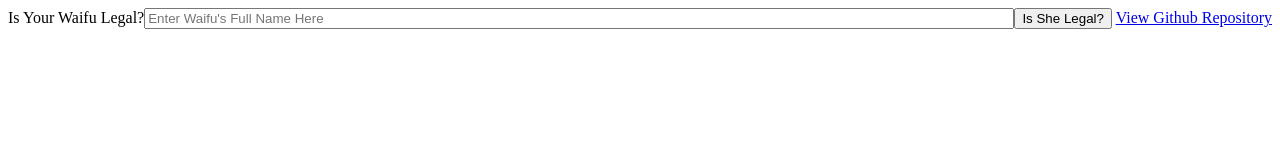
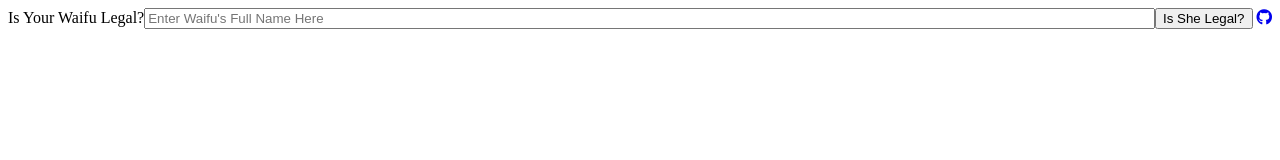
Before and after one commit to yourWaifu/is-your-waifu-legal, a plain HTML site: page index.html in a window 1280 px wide. Drawn offline with Linux system fonts and the light colour scheme.

Commit message:
Use github logo

```diff
--- a/index.html
+++ b/index.html
@@ -2,6 +2,7 @@
 	<meta charset="utf-8"/>
 	<script src="script.js"></script>
 	<link rel="stylesheet" href="style.css">
+	<link rel="stylesheet" href="https://use.fontawesome.com/releases/v5.3.1/css/all.css" integrity="sha384-mzrmE5qonljUremFsqc01SB46JvROS7bZs3IO2EmfFsd15uHvIt+Y8vEf7N7fWAU" crossorigin="anonymous">
 </head>
 <body>
 	<section class="header">
@@ -23,7 +24,7 @@
 				<button id="waifu-search-button" onclick="onWaifuSearch();">Is She Legal?</button>
 			<span class="github">
 				<a href="https://github.com/yourWaifu/is-your-waifu-legal">
-					View Github Repository
+					<i class="fab fa-github"></i>
 				</a>
 			</span>
 		</div>
```
